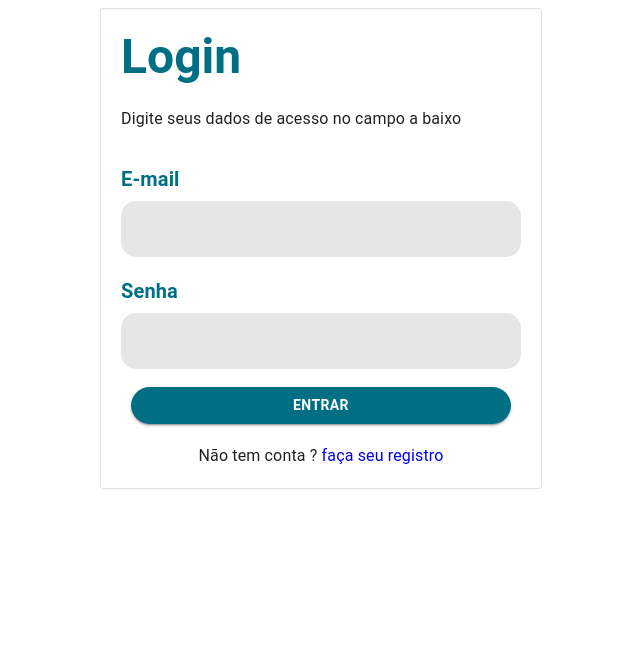
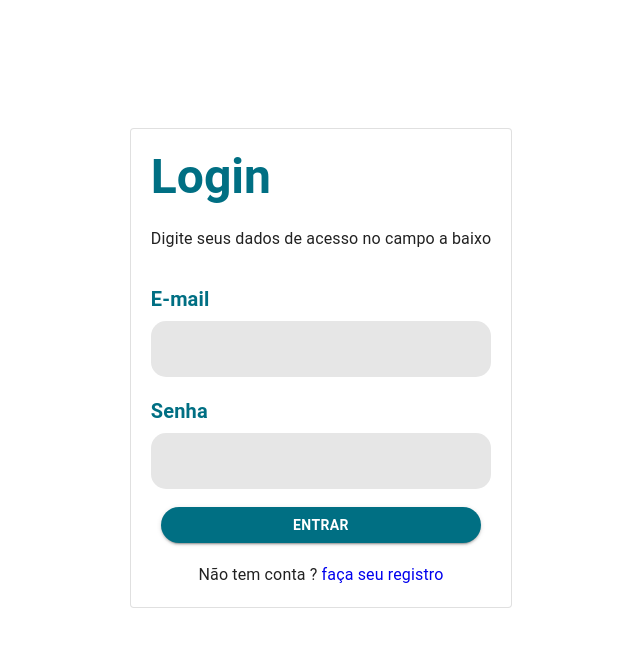
Before and after one commit to pedro21Ribeiro/crud-cipa, a Next.js app in the folder frontend/: page /login in a window 1280 px wide. Shown: the top 646 px of the page, without its empty margins (319-959 px from the left). Built offline with nearby package versions, Linux system fonts and the light colour scheme.

Commit message:
atualizaçao na tela de login -centralizada no centro da pagina

```diff
--- a/frontend/src/app/login/page.tsx
+++ b/frontend/src/app/login/page.tsx
@@ -5,7 +5,14 @@ import { Button, Card, Typography } from "@mui/material";
 
 export default function Login() {
   return (
-    <div>
+    <div
+      style={{
+        display: "flex",
+        justifyContent: "center", // Centralizar horizontalmente
+        alignItems: "center", // Centralizar verticalmente
+        height: "90vh", // Definir a altura do contêiner para 100% da altura da janela
+      }}
+    >
       <Card
         variant="outlined"
         style={{ padding: "20px", maxWidth: "400px", margin: "auto" }}
--- a/frontend/src/app/page.tsx
+++ b/frontend/src/app/page.tsx
@@ -5,7 +5,6 @@ export default function Page() {
     <div>
       <div>
         <Login />
-        <h1>hello</h1>
       </div>
     </div>
   );
```
Also changed, not shown: frontend/src/components/buttomComponent/ButtomComponente.tsx (added).
